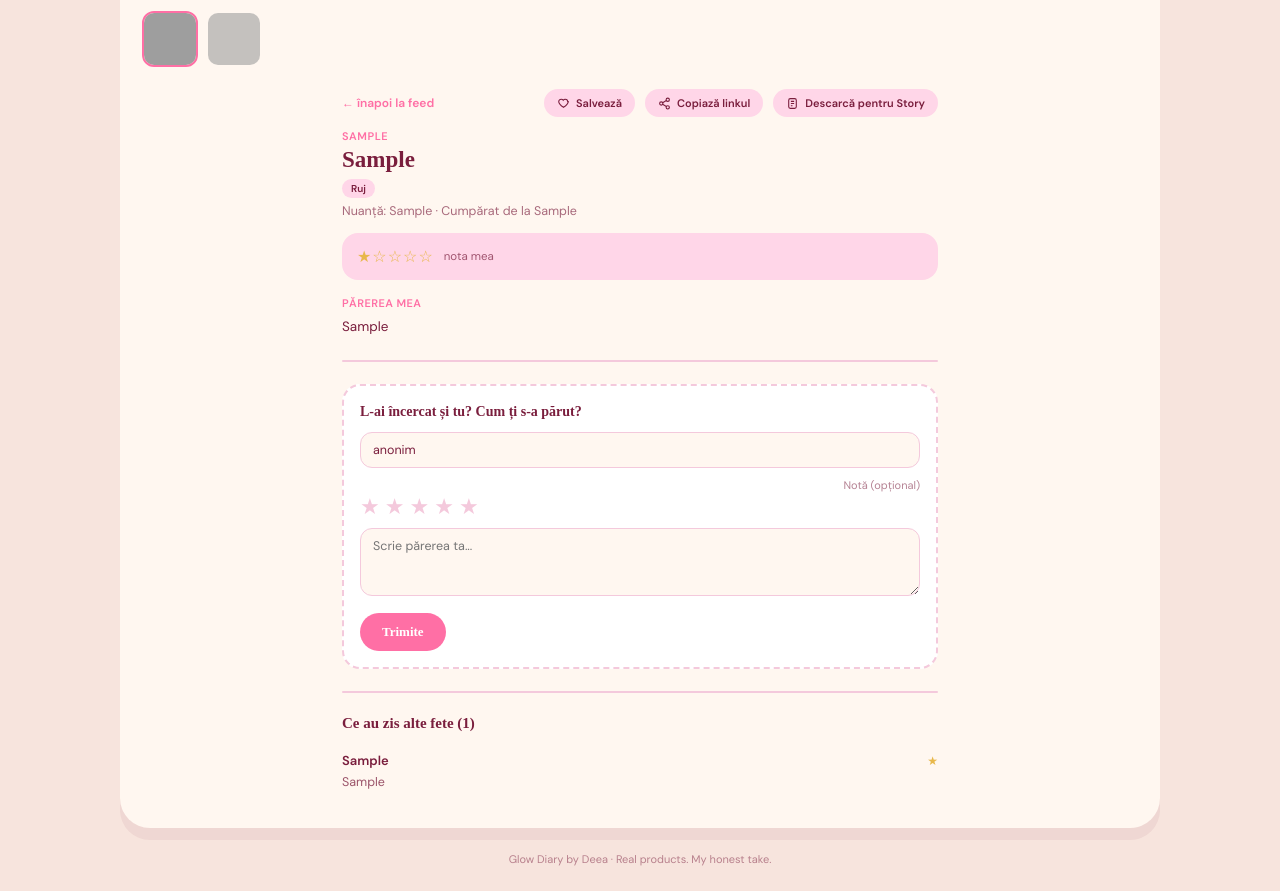
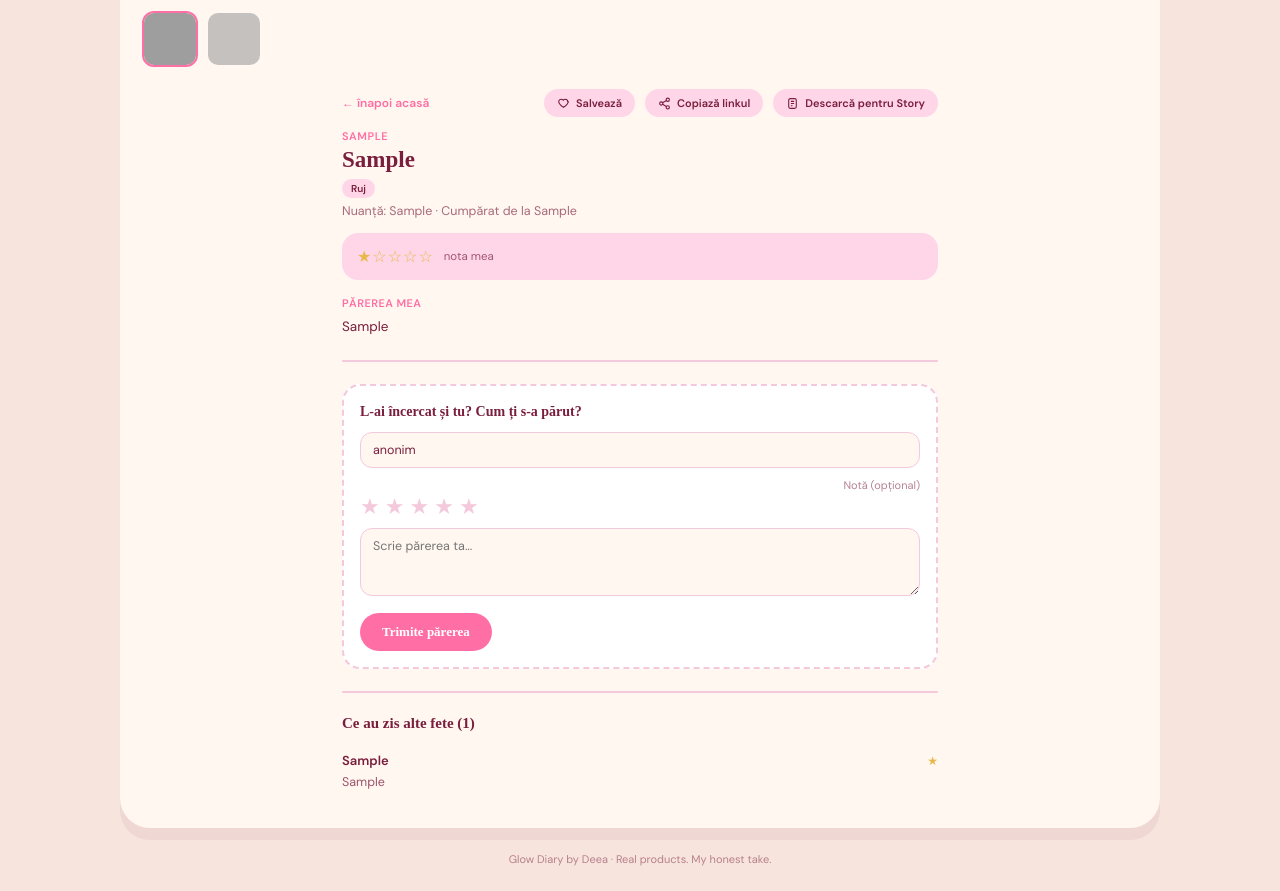
Before and after one commit to SanduAndreea22/Glow-Diary, a Django app: a page that uses reviews/templates/reviews/product_detail.html in a window 1280 px wide. Shown: the part 491-1382 px from the top of the page. Run offline with Django 5.2, Linux system fonts and the light colour scheme; tables that the repository leaves empty hold one stand-in row (values such as "Sample post"); some web fonts are replaced; grey boxes are pictures that could not be loaded.

Commit message:
Rezolvă găsirile din audit-ul de texte (Prompt 3/5)
- butonul "Trimite" (identic pe ambele formulare, cel mai generic text din
  tot site-ul) a devenit "Trimite părerea" (comentariu) / "Trimite mesajul"
  (contact) — se potrivește cu vocea personală de peste tot altundeva
- mesajul de rate-limit pe comentariu ("mai încearcă puțin") era vag și
  inconsecvent cu celelalte mesaje similare — acum spune exact cât
  ("mai încearcă peste un minut"), reflectând timpul real (60s)
- starea goală din Colecții era singura scrisă la persoana a 3-a
  ("Deea nu a publicat...") — aliniată la restul (impersonal, ca pe
  Colecție-detaliu): "Nu sunt colecții publicate încă."
- mesajul de "niciun rezultat" din feed/căutare live era cel mai generic
  text de pe site — acum "N-am găsit nimic — încearcă alt filtru sau altă
  căutare."
- denumirea paginii principale era inconsecventă în 3 locuri diferite:
  "Acasă" (nav), "feed" (404, back-link produs), "Glow Diary" (500) —
  unificate toate pe "Acasă"/"acasă"
- 404 presupunea explicit că orice pagină lipsă e "un produs șters" —
  generalizat la "pagina nu mai există", valabil pentru orice URL

Verificat vizual (Playwright) + text-match direct pentru pagina 404
(care nu se randează sub DEBUG=True). 28/28 teste trec.

Co-Authored-By: Claude Sonnet 5 <noreply@anthropic.com>
Claude-Session: https://claude.ai/code/session_013Z72advqSkmX5hCMXgrtgx

```diff
--- a/reviews/templates/reviews/collections.html
+++ b/reviews/templates/reviews/collections.html
@@ -19,7 +19,7 @@
   </div>
 </a>
 {% empty %}
-<div class="empty-state">Deea nu a publicat încă nicio colecție.</div>
+<div class="empty-state">Nu sunt colecții publicate încă.</div>
 {% endfor %}
 </div>
 {% if colectii and colectii|length <= 2 %}
--- a/reviews/templates/reviews/contact.html
+++ b/reviews/templates/reviews/contact.html
@@ -20,7 +20,7 @@
     <textarea class="field" name="mesaj" rows="5" placeholder="Scrie-mi mesajul tău...">{{ form.mesaj.value|default:'' }}</textarea>
     {% if form.mesaj.errors %}<div class="no-comments" style="color:#8A1F1F;">{{ form.mesaj.errors.0 }}</div>{% endif %}
 
-    <button type="submit" class="submit-btn">Trimite</button>
+    <button type="submit" class="submit-btn">Trimite mesajul</button>
   </form>
 </div>
 {% endblock %}
--- a/reviews/templates/reviews/feed.html
+++ b/reviews/templates/reviews/feed.html
@@ -31,7 +31,7 @@
 {% for produs in produse %}
   {% include "reviews/_product_card.html" with produs=produs produsul_lunii_id=produsul_lunii_id show_details=True snippet_words=20 %}
 {% empty %}
-<div class="empty-state">Niciun produs găsit. Încearcă alt filtru sau altă căutare.</div>
+<div class="empty-state">N-am găsit nimic — încearcă alt filtru sau altă căutare.</div>
 {% endfor %}
 </div>
 
@@ -103,7 +103,7 @@
         .then(function (r) { return r.json(); })
         .then(function (data) {
           if (!data.produse.length) {
-            grid.innerHTML = '<div class="empty-state">Niciun produs găsit. Încearcă alt filtru sau altă căutare.</div>';
+            grid.innerHTML = '<div class="empty-state">N-am găsit nimic — încearcă alt filtru sau altă căutare.</div>';
           } else {
             grid.innerHTML = data.produse.map(GlowCards.render).join('');
           }
--- a/reviews/templates/reviews/product_detail.html
+++ b/reviews/templates/reviews/product_detail.html
@@ -21,7 +21,7 @@
 {% endif %}
 <div class="detail-body">
   <div class="detail-top-row">
-    <a href="{% url 'reviews:feed' %}" class="back-link">&larr; înapoi la feed</a>
+    <a href="{% url 'reviews:feed' %}" class="back-link">&larr; înapoi acasă</a>
     <div class="detail-actions">
       <button type="button" class="share-btn" id="fav-btn" data-slug="{{ produs.slug }}">
         <svg width="13" height="13" viewBox="0 0 24 24" fill="none" stroke="currentColor" stroke-width="2"><path d="M20.8 8.6c0 4-4.4 7.3-8.8 10.4C7.6 15.9 3.2 12.6 3.2 8.6 3.2 5.9 5.3 4 7.8 4c1.5 0 2.9.7 3.7 1.9C12.3 4.7 13.7 4 15.2 4c2.5 0 4.6 1.9 4.6 4.6z"/></svg>
@@ -77,7 +77,7 @@
     <textarea class="field" name="comentariu" rows="3" placeholder="Scrie părerea ta...">{{ form.comentariu.value|default:'' }}</textarea>
     {% if form.comentariu.errors %}<div class="no-comments" style="color:#8A1F1F;">{{ form.comentariu.errors.0 }}</div>{% endif %}
 
-    <button type="submit" class="submit-btn">Trimite</button>
+    <button type="submit" class="submit-btn">Trimite părerea</button>
   </form>
 
   <div class="divider"></div>
--- a/reviews/views.py
+++ b/reviews/views.py
@@ -168,7 +168,7 @@ class ProductDetailView(DetailView):
         cache_key = f"comment-rl:{ip}:{self.object.pk}"
         if not cache.add(cache_key, True, RATE_LIMIT_SECONDS):
             messages.error(
-                request, "Ai comentat recent la acest produs — mai încearcă puțin."
+                request, "Ai comentat recent la acest produs — mai încearcă peste un minut."
             )
             return redirect(self.object.get_absolute_url())
 
--- a/templates/404.html
+++ b/templates/404.html
@@ -6,8 +6,8 @@
 <div class="static-body">
   <div class="static-title">Hmm, nu găsesc pagina asta 💔</div>
   <p class="static-text">
-    Fie linkul e greșit, fie produsul a fost șters. Hai înapoi la feed.
+    Fie linkul e greșit, fie pagina nu mai există. Hai înapoi acasă.
   </p>
-  <a href="{% url 'reviews:feed' %}" class="submit-btn" style="display:inline-block;text-decoration:none;">Înapoi la feed</a>
+  <a href="{% url 'reviews:feed' %}" class="submit-btn" style="display:inline-block;text-decoration:none;">Înapoi acasă</a>
 </div>
 {% endblock %}
--- a/templates/500.html
+++ b/templates/500.html
@@ -27,7 +27,7 @@
   <div class="card">
     <h1>Ceva n-a mers cum trebuie 🙈</h1>
     <p>Deea a fost anunțată automat. Încearcă din nou în câteva minute.</p>
-    <a href="/">Înapoi la Glow Diary</a>
+    <a href="/">Înapoi acasă</a>
   </div>
 </body>
 </html>
```
